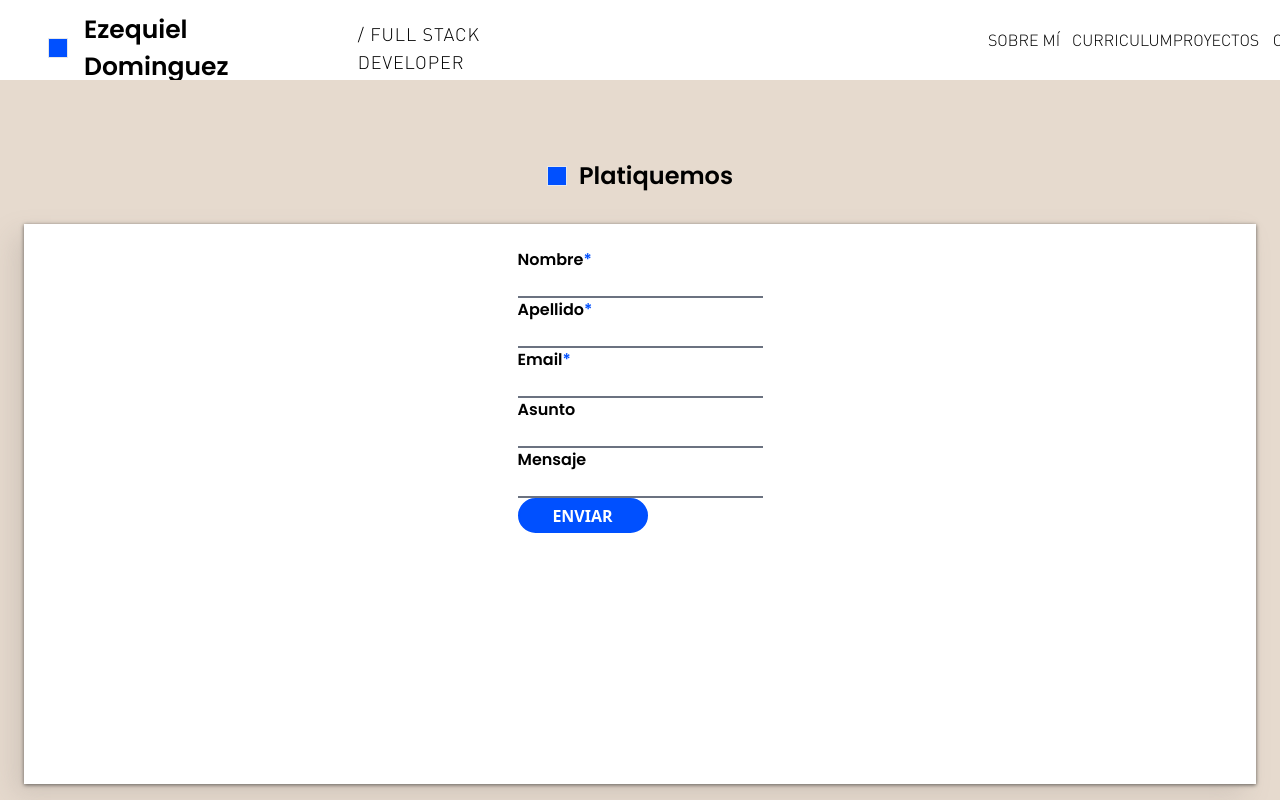
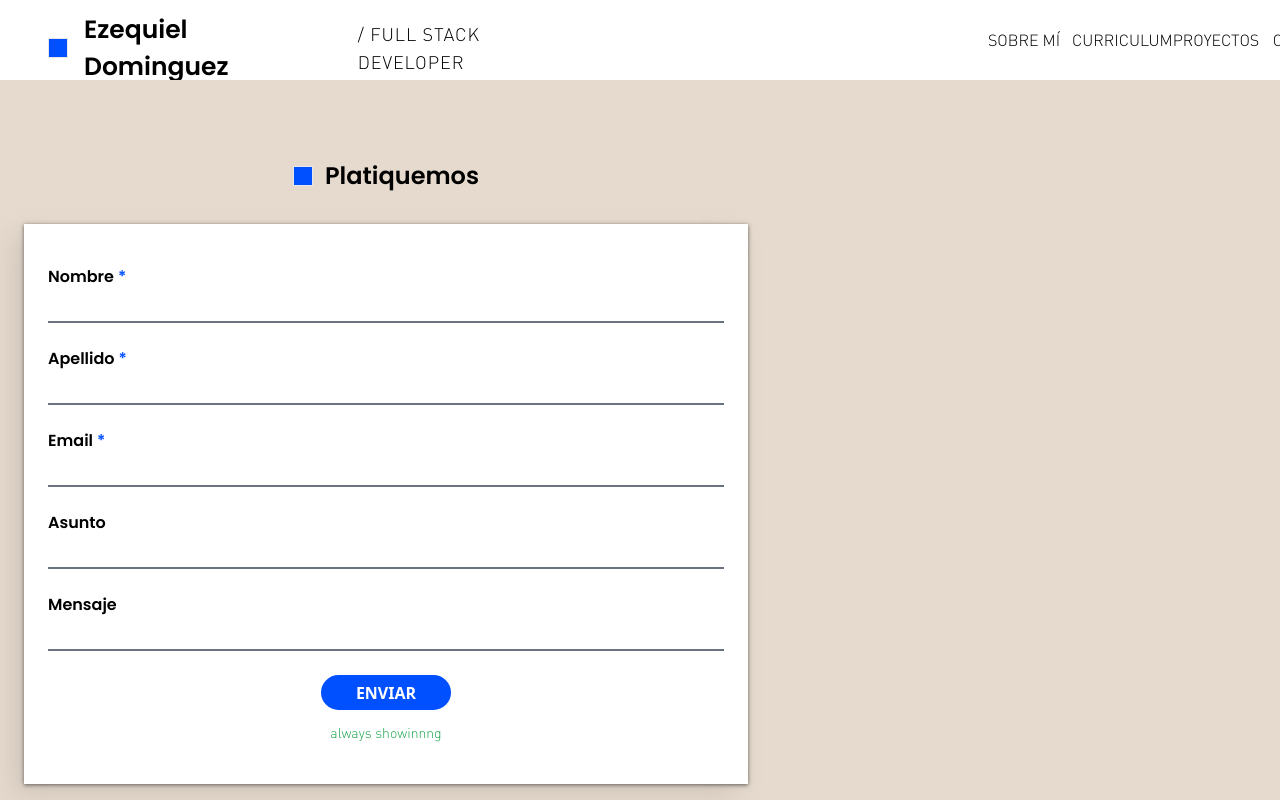
Before and after one commit to Cocahuana/portfolio_nextjs, a Next.js app: page /Contacto in a window 1280 px wide. Shown: the top 800 px of the page. Built offline with nearby package versions, Linux system fonts and the light colour scheme.

Commit message:
Fix: replace some functions

```diff
--- a/src/components/modules/Form/Form.jsx
+++ b/src/components/modules/Form/Form.jsx
@@ -1,10 +1,17 @@
 import React, { useState } from "react";
 import Button from "@/components/elements/Button/Button";
+import Flex from "@/components/elements/Flex/Flex";
 export const FormContext = React.createContext({
 	form: {},
 });
 function Form(props) {
-	const { children, submit = () => {}, initialValues, myRef } = props;
+	const {
+		children,
+		submit = () => {},
+		initialValues,
+		myRef,
+		className,
+	} = props;
 
 	const [form, setForm] = useState(initialValues);
 
@@ -20,9 +27,11 @@ function Form(props) {
 			[name]: value,
 		});
 	};
+	//When using TS :
+	// const handleFormChange = (event: React.ChangeEvent<HTMLInputElement>) => {}
 
 	return (
-		<form ref={myRef}>
+		<form ref={myRef} className={className}>
 			<FormContext.Provider
 				value={{
 					form,
@@ -32,12 +41,14 @@ function Form(props) {
 				<div>{children}</div>
 			</FormContext.Provider>
 
+			<Flex className=' justify-center items-center mt-6'>
 				<Button
 					type='submit'
 					text='ENVIAR'
 					active={true}
 					onClick={() => submit(form)}
 				/>
+			</Flex>
 		</form>
 	);
 }
--- a/src/components/modules/FormInput/FormInput.tsx
+++ b/src/components/modules/FormInput/FormInput.tsx
@@ -1,5 +1,4 @@
-import BoldSpan from "@/components/elements/BoldSpan/BoldSpan";
-
+import Flex from "@/components/elements/Flex/Flex";
 type Props = {
 	className?: string;
 	label: string;
@@ -21,11 +20,13 @@ function FormInput({
 	value,
 }: Props) {
 	return (
-		<div className={className}>
-			<p className='text-black text-base font-["Poppins"]'>
+		<Flex className={className}>
+			<p className='w-full  text-black text-base font-["Poppins"]'>
 				{label}
 				{isRequired ? (
-					<span className='text-[color:var(--primary-bg)]'>*</span>
+					<span className='text-[color:var(--primary-bg)] ml-1'>
+						*
+					</span>
 				) : (
 					<></>
 				)}
@@ -37,7 +38,7 @@ function FormInput({
 				onChange={onChange}
 				value={value}
 			/>
-		</div>
+		</Flex>
 	);
 }
 
--- a/src/components/templates/Contacto/Contacto.tsx
+++ b/src/components/templates/Contacto/Contacto.tsx
@@ -43,39 +43,35 @@ function Contacto() {
 			isRequired: true,
 			type: "text",
 			name: "firstName",
-			value: form.firstName,
 		},
 		{
 			label: "Apellido",
 			isRequired: true,
 			type: "text",
 			name: "lastName",
-			value: form.lastName,
 		},
 		{
 			label: "Email",
 			isRequired: true,
 			type: "email",
 			name: "email",
-			value: form.email,
 		},
 		{
 			label: "Asunto",
 			isRequired: false,
 			type: "text",
 			name: "subject",
-			value: form.subject,
 		},
 		{
 			label: "Mensaje",
 			isRequired: false,
 			type: "text",
 			name: "message",
-			value: form.message,
 		},
 	];
 	const sendEmail = (form: any) => {
 		console.log("He sido enviado!!!");
+
 		emailjs
 			.sendForm(
 				emailJsSettings.serviceId,
@@ -99,51 +95,49 @@ function Contacto() {
 			);
 	};
 	const submit = ({ form }: any) => {
-		sendEmail(form);
+		const FirstArgumentEmpty = form && form.preventDefault;
+		if (FirstArgumentEmpty) {
+			form.preventDefault();
+			form.stopImmediatePropagation();
+		}
+		setStatus(true);
+		setForm(initialState);
+		setMessage("Simulacion de mensaje enviada paaaaaaaaaaaaaaaaa");
+		// sendEmail(form);
 	};
 
-	const handleFormChange = (event: React.ChangeEvent<HTMLInputElement>) => {
-		// Get the name of the field that caused this change event
-		// Get the new value of this field
-		const { name, value } = event.target;
-
-		// Update state
-		// Assign new value to the appropriate form field
-		setForm({
-			...form,
-			[name]: value,
-		});
-	};
 	return (
 		<BoxSkin className='min-h-screen px-6'>
-			<Flex className='h-full justify-evenly flex-col gap-8'>
+			<Flex className='h-full justify-evenly flex-col gap-8 md:max-w-[724px]'>
 				<Flex className='items-center gap-3 justify-center'>
 					<SquareBlock />
 					<h3 className='text-2xl'>Platiquemos</h3>
 				</Flex>
 				<Card className='bg-white min-h-[70vh]'>
-					<Flex className='flex-col items-center gap-3 justify-center h-full p-6'>
+					<Flex className='flex-col items-center gap-3 justify-center h-[70vh] p-6'>
 						<Form
 							myRef={refForm}
 							className='w-full'
-							submit={submit}
+							submit={() => submit(form)}
 							initialValues={initialState}
 						>
+							<Flex className='flex-col min-h-[40vh] w-full gap-6  '>
 								{inputs.map((formInput, key) => (
 									<FormInput
-									className='w-full'
+										className='w-full flex-col gap-2'
 										key={key}
 										label={formInput.label}
 										isRequired={formInput.isRequired}
 										type={formInput.type}
 										name={formInput.name}
-									value={formInput.value}
-									onChange={handleFormChange}
 									/>
 								))}
+							</Flex>
 						</Form>
-						{status === true ? (
-							<p className='text-green-600'>{message}</p>
+						{status === null ? (
+							<p className='text-green-600'>
+								{"always showinnng"}
+							</p>
 						) : (
 							<p className='text-red-500'>{message}</p>
 						)}
```
Lines whose indentation alone changed are shown as unchanged.
